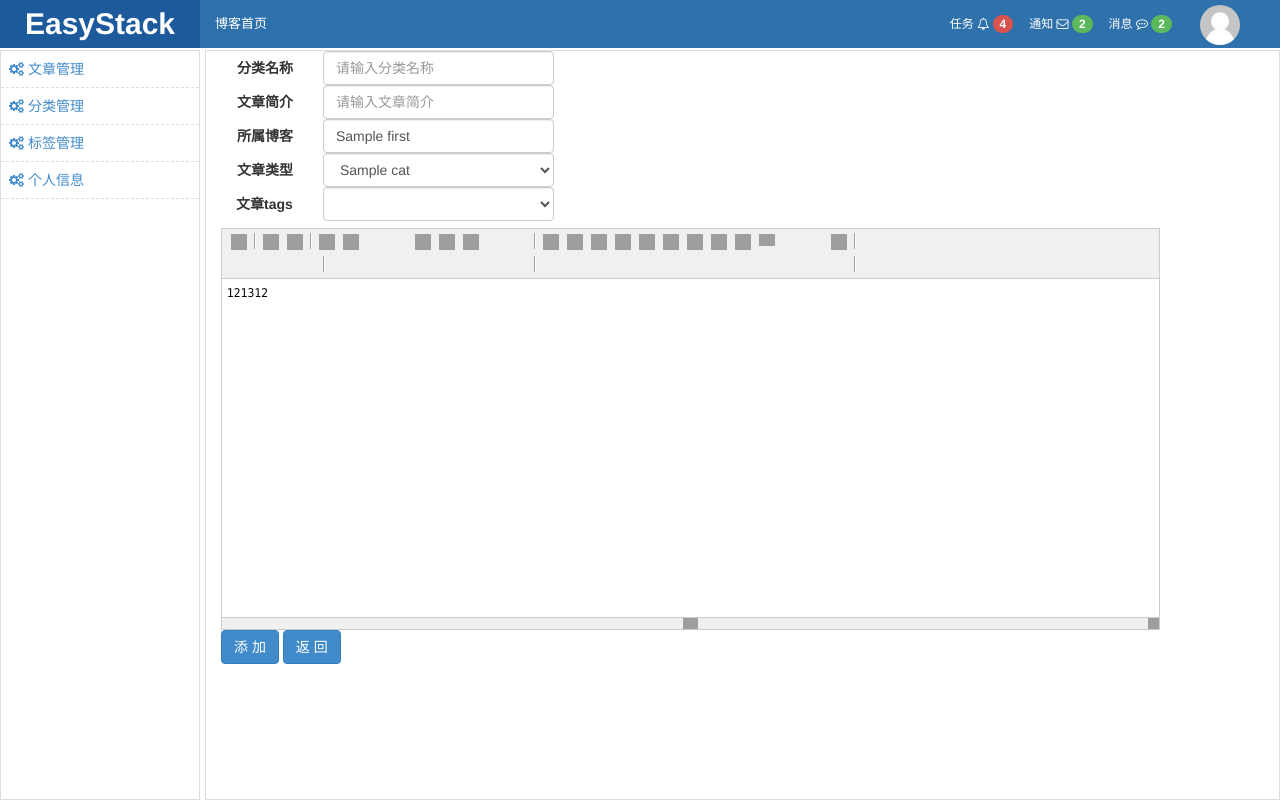
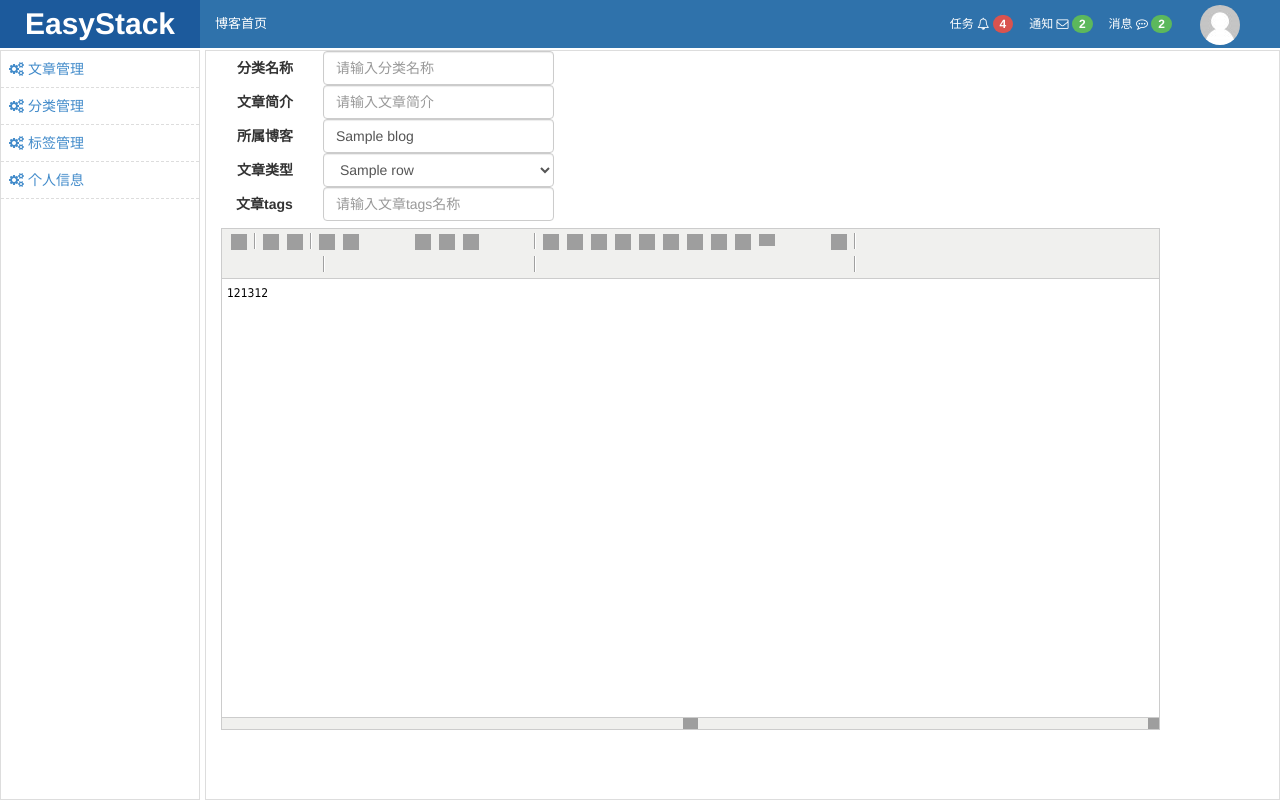
Before and after one commit to xxt123456/Blog, a Django app: template templates/backend_add_article.html in a window 1280 px wide. Run offline with Django 3.2, Linux system fonts and the light colour scheme; tables that the repository leaves empty hold one stand-in row (values such as "Sample post"); the template is opened without the code that fills it: values that come from a table or form of the project are taken from there, most other values are stand-ins (such as "Sample title", 1, 10 or a date in 2020); data that the repository does not hold is empty; some libraries are stand-ins or nearby versions; grey boxes are pictures that could not be loaded.

Commit message:
Merge branch 'master' of C:\Users\xxt\PycharmProjects\GSM with conflicts.

```diff
--- a/templates/backend_add_article.html
+++ b/templates/backend_add_article.html
@@ -7,49 +7,46 @@
         <div class="col-xs-12">
             <label class="col-xs-1 control-label">分类名称</label>
             <div class="col-xs-3">
-                <input type="text" class="form-control" id="art_name" placeholder="请输入分类名称">
+                <input type="text" class="form-control" id="add_category" placeholder="请输入分类名称">
             </div>
         </div>
         <div class="col-xs-12">
             <label class="col-xs-1 control-label">文章简介</label>
             <div class="col-xs-3">
-                <input type="text" class="form-control" id="art_h" placeholder="请输入文章简介">
+                <input type="text" class="form-control" id="add_category" placeholder="请输入文章简介">
             </div>
         </div>
         <div class="col-xs-12">
             <label class="col-xs-1 control-label">所属博客</label>
             <div class="col-xs-3">
-                <span class="form-control" id="art_blog">{{ cat_list.first.title }}</span>
+                <span class="form-control" id="add_category">{{ blog.title }}</span>
             </div>
         </div>
+
         <div class="col-xs-12">
             <label class="col-xs-1 control-label">文章类型</label>
+
             <div class="col-xs-3">
-                <select class="form-control" id="art_category">
-                    {% for cat in cat_list %}
-                        <option>{{ cat.category__title }}</option>
+
+                <select class="form-control" id="add_category">
+                    {% for row in blog %}
+                        <option>{{ row.category__title }}</option>
                     {% endfor %}
                 </select>
             </div>
+
         </div>
+
         <div class="col-xs-12">
             <label class="col-xs-1 control-label">文章tags</label>
             <div class="col-xs-3">
-                <select class="form-control" id="add_tag">
-                    {% for tag in tag_list %}
-                        <option>{{ tag.tag__title }}</option>
-                    {% endfor %}
-                </select>
+                <input type="text" class="form-control" id="add_category" placeholder="请输入文章tags名称">
             </div>
         </div>
         <div class="col-xs-12 control-label">
-            <textarea id="editor_id" name="content" style="width:90%;height:400px;">121312</textarea>
+            <textarea id="editor_id" name="content" style="width:90%;height:500px;">121312</textarea>
         </div>
     </form>
-    <div class="col-xs-3">
-        <input type="button" class="btn btn-primary" id="add_article" value="添 加">
-        <input type="button" class="btn btn-primary" id="add_cate" value="返 回">
-    </div>
 {% endblock %}
 {% block js %}
     <script charset="utf-8" src="/static/kindeditor/kindeditor-all.js"></script>
@@ -59,11 +56,7 @@
             window.editor = K.create('#editor_id');
         });
         var ss = $('#editor_id').val()
-        $('#add_article').click(function () {
-            var ad=$('#art_blog').val()
-            console.log(ad)
-        })
-
+        console.log(ss)
     </script>
 {% endblock %}
 </body>
```
Also changed, not shown: backend/views/article.py (+4 -3 lines), static/imgs/avatar/123.jpg (deleted), static/imgs/avatar/20130809170025.png (deleted), 3 other files.
